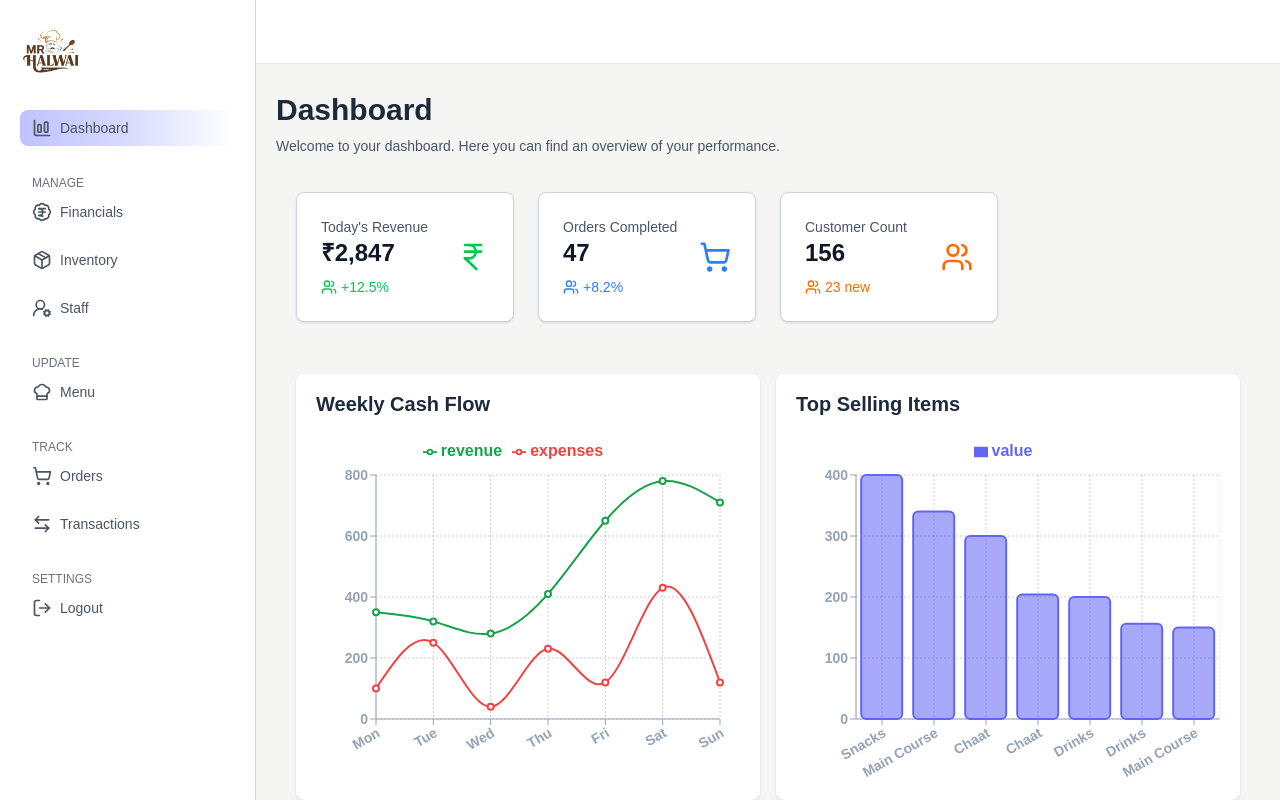
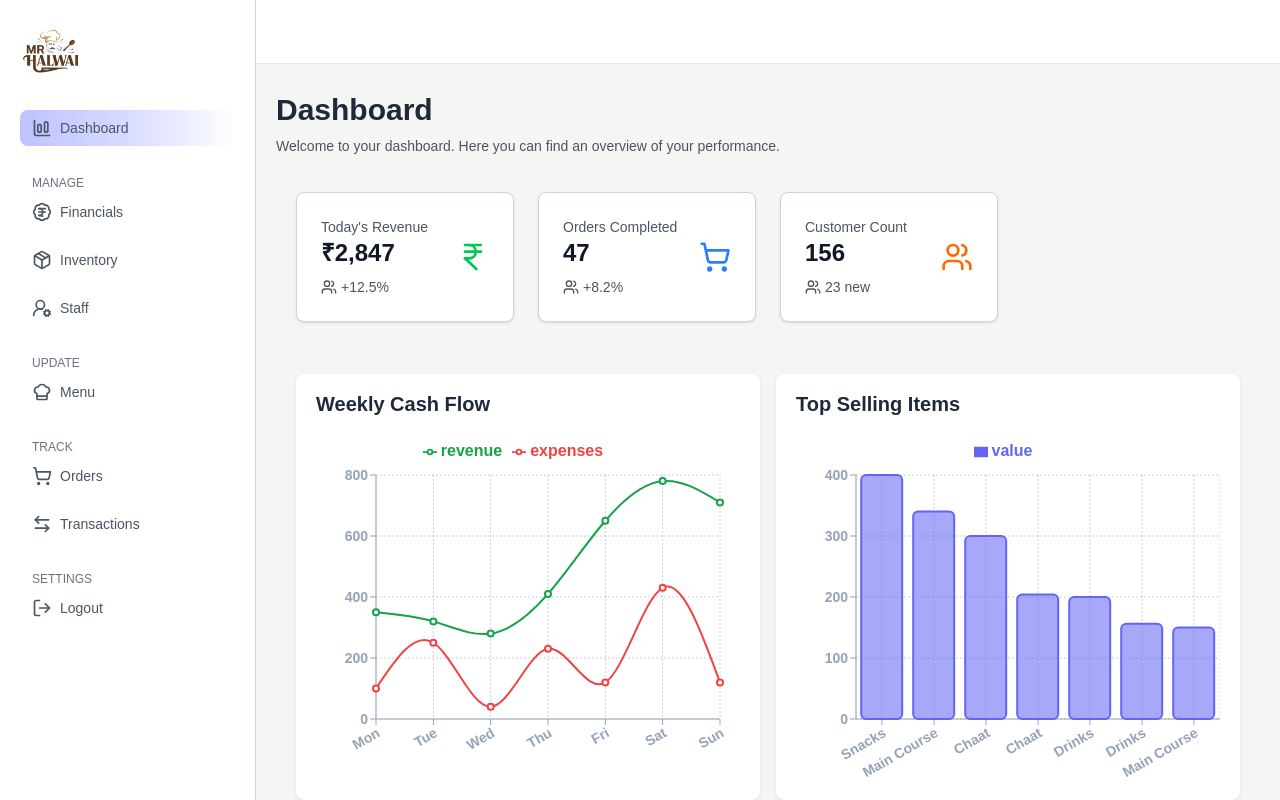
Before and after one commit to laxminarayan-dev/dashboard, a Next.js app: page / in a window 1280 px wide. Built offline with nearby package versions, Linux system fonts and the light colour scheme.

Commit message:
accessibility 100

```diff
--- a/src/components/Dashboard/KpiBox.jsx
+++ b/src/components/Dashboard/KpiBox.jsx
@@ -5,21 +5,21 @@ const KPIBoxGroup = () => {
       title: "Today's Revenue",
       counts: "₹2,847",
       subTitle: "+12.5%",
-      color: "text-green-500",
+      color: "text-stone-600",
       icon: <IndianRupee className="h-8 w-8 text-green-500" />,
     },
     {
       title: "Orders Completed",
       counts: "47",
       subTitle: "+8.2%",
-      color: "text-blue-500",
+      color: "text-stone-600",
       icon: <ShoppingCart className="h-8 w-8 text-blue-500" />,
     },
     {
       title: "Customer Count",
       counts: "156",
       subTitle: "23 new",
-      color: "text-orange-500",
+      color: "text-stone-600",
       icon: <Users className="h-8 w-8 text-orange-500" />,
     },
   ];
--- a/src/components/Dashboard/TableGroup.jsx
+++ b/src/components/Dashboard/TableGroup.jsx
@@ -109,7 +109,7 @@ const TableGroup = () => {
             <div key={table.title + index} className="bg-transparent">
               <div className="w-full shadow-sm bg-white p-6 rounded-lg">
                 <div className="w-full flex items-center justify-between mb-4">
-                  <h3 className="text-lg font-semibold ">{table.title}</h3>
+                  <h1 className="text-lg font-semibold ">{table.title}</h1>
                   <Link
                     className="text-blue-600 hover:text-blue-800 text-sm cursor-pointer font-medium"
                     href={table.path}
--- a/src/components/Global/Navbar.jsx
+++ b/src/components/Global/Navbar.jsx
@@ -82,12 +82,12 @@ const Navbar = () => {
           <div className="flex w-full items-center justify-between">
             <div className="flex md:hidden">
               <button
+                aria-label="open-navbar"
                 onClick={() => setIsMobileSidebarOpen(true)}
                 type="button"
                 className="text-gray-500  hover:text-gray-600  focus:outline-none focus:text-gray-600 cursor-pointer"
               >
                 <Menu />
-                {""}
               </button>
             </div>
           </div>
@@ -105,6 +105,7 @@ const Navbar = () => {
           <div className="flex justify-between items-center pr-2 text-slate-800 ">
             <Image src="/logo.png" width={70} height={70} alt="Logo" />
             <button
+              aria-label="close-sidebar"
               className="md:hidden text-slate-900 cursor-pointer"
               onClick={() => setIsMobileSidebarOpen(false)}
             >
```
